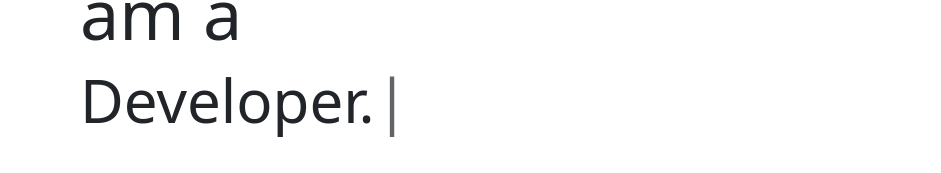
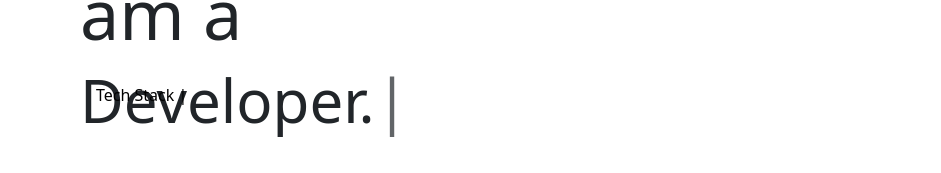
Before and after one commit to Xane07/xaneDev, a React (Vite) app: page / in a window 1280 px wide. Shown: the part 337-510 px from the top of the page, without its empty margins (0-941 px from the left). Built offline with nearby package versions, Linux system fonts and the light colour scheme.

Commit message:
font awesome

```diff
--- a/package.json
+++ b/package.json
@@ -10,6 +10,11 @@
     "preview": "vite preview"
   },
   "dependencies": {
+    "@fortawesome/fontawesome-svg-core": "^6.5.1",
+    "@fortawesome/free-brands-svg-icons": "^6.5.1",
+    "@fortawesome/free-regular-svg-icons": "^6.5.1",
+    "@fortawesome/free-solid-svg-icons": "^6.5.1",
+    "@fortawesome/react-fontawesome": "^0.2.0",
     "@vercel/analytics": "^1.1.1",
     "react": "^18.2.0",
     "react-dom": "^18.2.0",
--- a/src/elements/introduction/Text.css
+++ b/src/elements/introduction/Text.css
@@ -12,7 +12,7 @@
     margin-top: 5rem;
     margin-left: 5rem;
     left: 50px;
-    height: 300px;
+    height: 280px;
     width: 600px;
 }
 
@@ -24,3 +24,14 @@
 .cursor{
     font-size: 60px;
 }
+
+.skills{
+    color: black;
+
+    margin-left: 6rem;
+}
+
+.icons{
+    color: black;
+    display: inline;
+}
--- a/src/elements/introduction/Text.jsx
+++ b/src/elements/introduction/Text.jsx
@@ -1,20 +1,23 @@
 import React from "react";
 import "./Text.css";
 import Typewriter from "typewriter-effect";
+import { FontAwesomeIcon } from "@fortawesome/react-fontawesome";
 
 function Text() {
   console.log("text.jsx");
   return (
+    <>
       <div className="textContainer">
         <h3 className="text">
-        Hi, I'm Pratham aka <span className="text purple">Xane</span> and I am a
+          Hi, I'm Pratham aka <span className="text purple">Xane</span> and I am
+          a
         </h3>
         <div>
           <span className="text2"></span>
           <span className="cursor">
             <Typewriter
               options={{
-              strings: ["Coder.", "Developer.","Youtuber.","Learner."],
+                strings: ["Coder.", "Developer.", "Youtuber.", "Learner."],
                 autoStart: true,
                 loop: true,
               }}
@@ -22,6 +25,17 @@ function Text() {
           </span>
         </div>
       </div>
+      <div className="skills">
+        <p>Tech Stack |</p>
+        <div className="icons">
+        <FontAwesomeIcon icon="fa-brands fa-html5" />
+        <FontAwesomeIcon icon="fa-brands fa-html5" />
+        <FontAwesomeIcon icon="fa-brands fa-js" />
+        <FontAwesomeIcon icon="fa-brands fa-node" />
+        <FontAwesomeIcon icon="fa-brands fa-react" />
+        </div>
+      </div>
+    </>
   );
 }
 
```
Also changed, not shown: 1 other file (tests, documents, lock files or other folders). Lines whose indentation alone changed are shown as unchanged.
